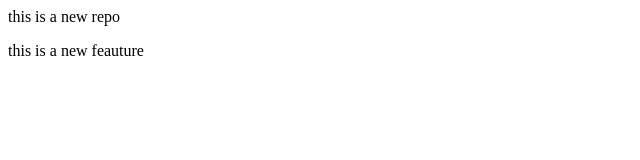
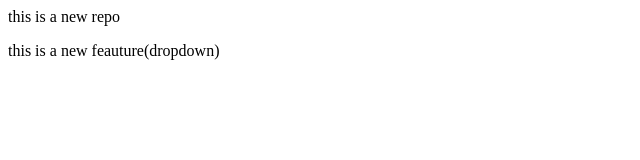
Before and after one commit to Sukriti-glb/localrepo, a plain HTML site: page index.html in a window 1280 px wide. Shown: the full height of the page, 0-640 px from the left. Drawn offline with Linux system fonts and the light colour scheme.

Commit message:
add dropdown

```diff
--- a/index.html
+++ b/index.html
@@ -1,2 +1,2 @@
 <p>this is a new repo</p>
-<p>this is a new feauture</p>
+<p>this is a new feauture(dropdown)</p>
```
